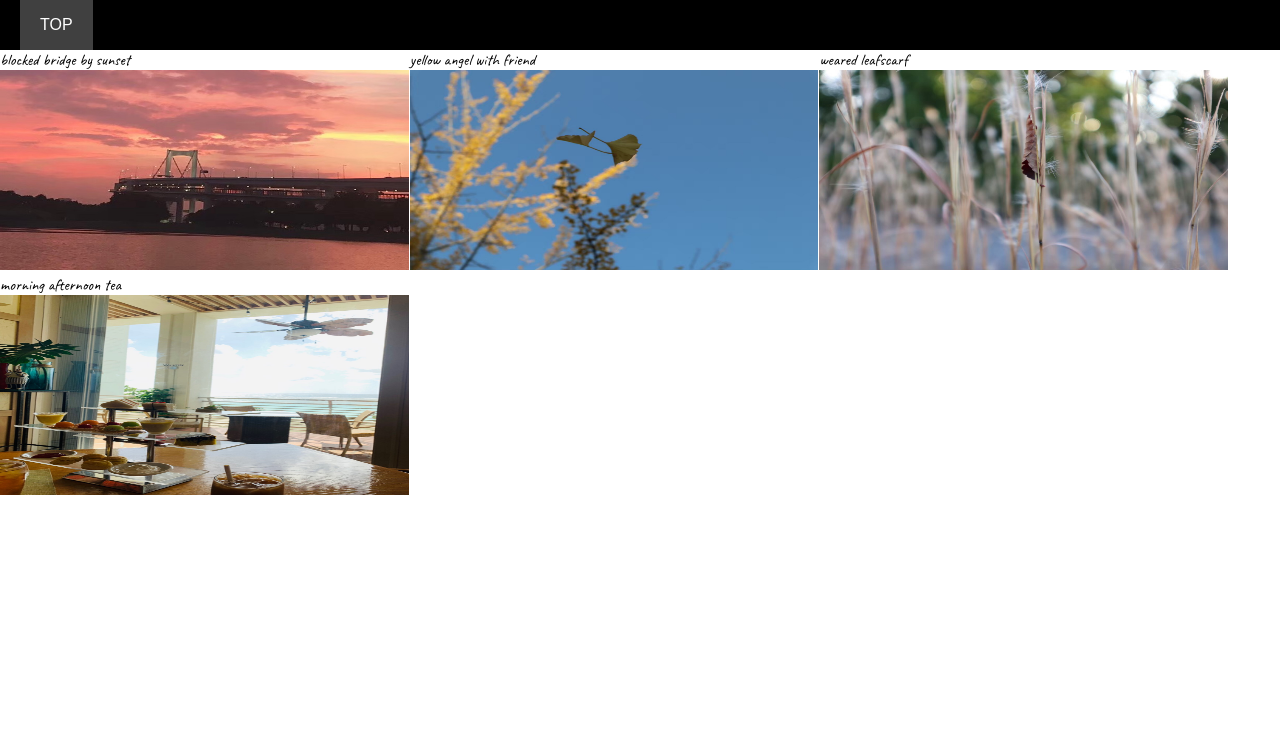
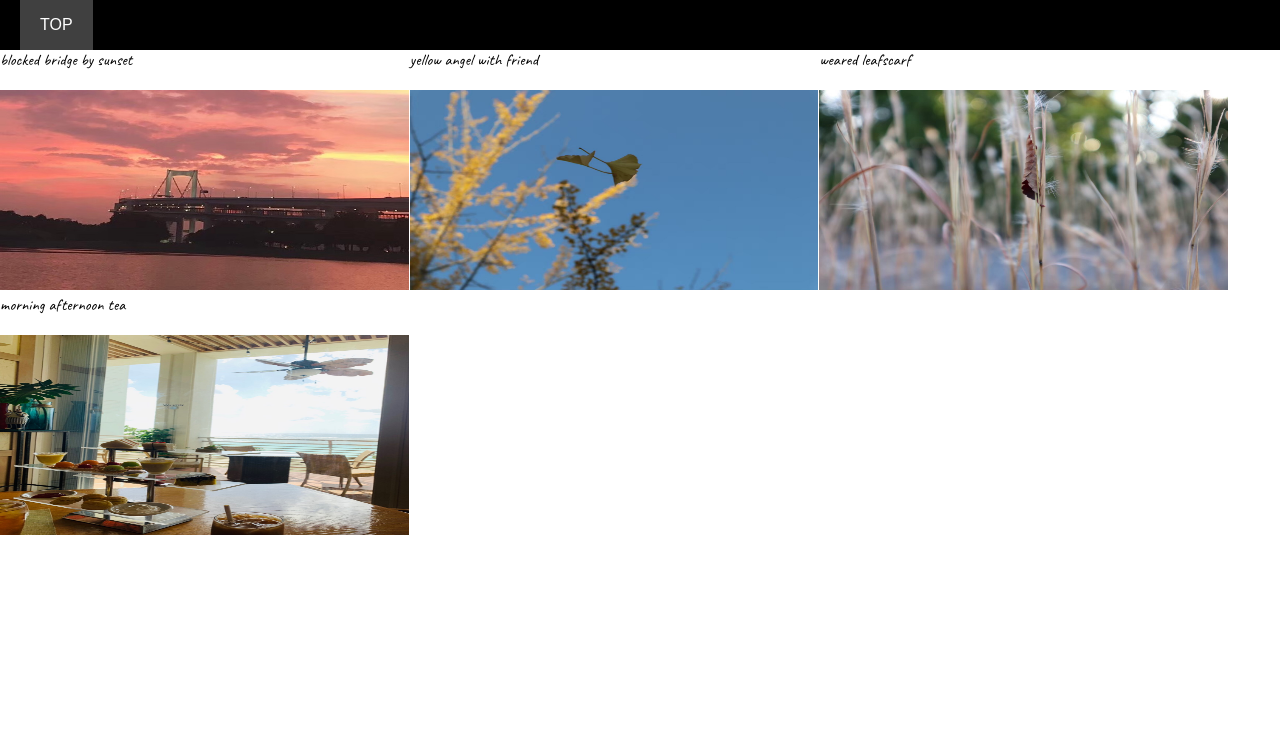
Before and after one commit to achicochi/achicochi.gihub.io, a plain HTML site: page photo.html in a window 1280 px wide. Shown: the top 737 px of the page. Drawn offline with Linux system fonts and the light colour scheme.

Commit message:
Update photo.css

```diff
--- a/photo.css
+++ b/photo.css
@@ -88,6 +88,12 @@ img{
   float:left;
 }
 
+.content-img p{
+  letter-spacing: 0.1px;
+  width:95%;
+  height:40px;
+}
+
 .clear{
   clear:left;
 }
```
